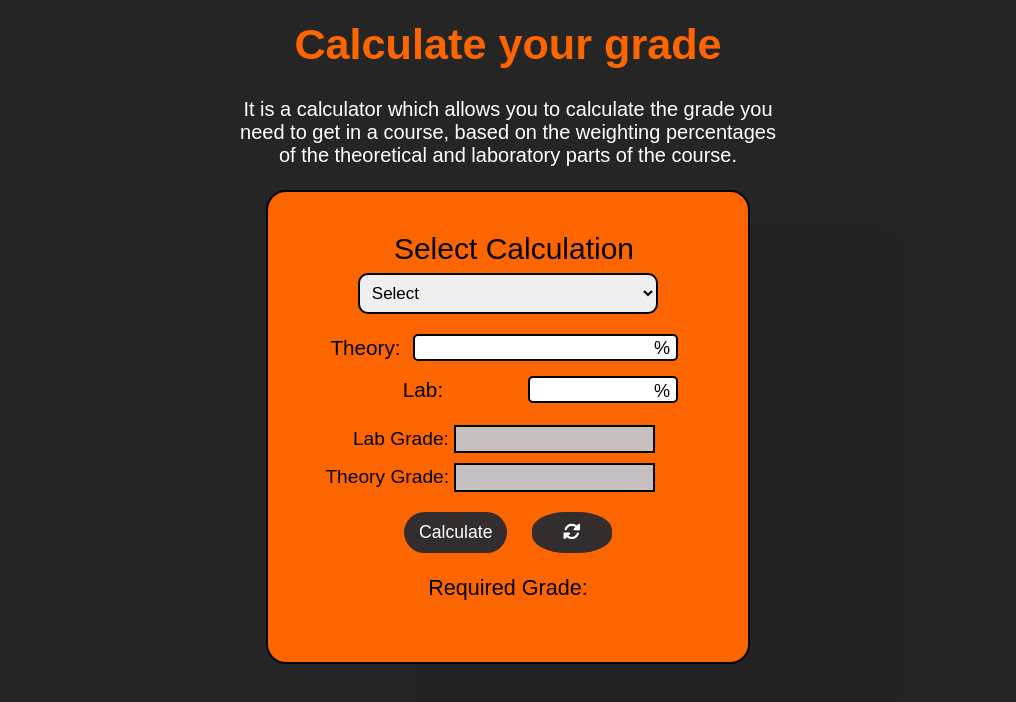
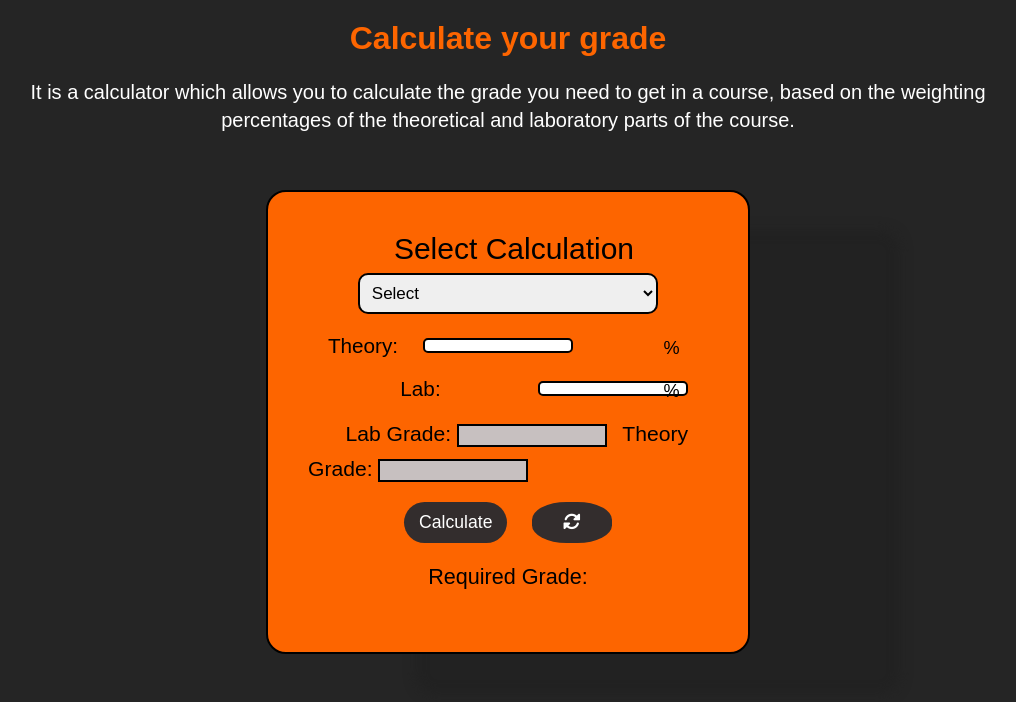
Before and after one commit to labrospan/UniCalculator, a plain HTML site: page index.html in a window 1280 px wide. Shown: the whole page, without its empty margins (132-1148 px from the left). Drawn offline with Linux system fonts and the light colour scheme.

Commit message:
Add files via upload

```diff
--- a/style.css
+++ b/style.css
@@ -5,12 +5,26 @@ body{
     margin: 40px;
     margin-top: 300px;
 
+    /* Every screen*/
+    font-size: 1em;
 }
 
 h1{
-    font-size: 2.7em;
+    font-size: 2.7vm;
     color: #fd6500;
     margin-top: -300px;
+
+    /* every screen*/
+    text-align: center;
+}
+
+/* every screen */
+label{
+    font-size: 1.1em;
+}
+
+input, button, select{
+    font-size: 1em;
 }
 
 .header{
@@ -24,9 +38,16 @@ h1{
 
 .par{
     font-size: 1.25em;
-    margin: 310px;
     margin-top: 10px;
     margin-bottom: 10px;
+
+    /* Every screen*/
+    max-width: 90%;
+    text-align: center;
+    word-wrap: break-word;
+    white-space: normal;
+    margin: 0 auto;
+    line-height: 1.4;
 }
 
 
@@ -80,7 +101,7 @@ input[type="number"]::-webkit-outer-spin-button{
     display: flex;
     justify-content: space-between;
     align-items: center; /*Align elements vertically*/
-    gap: 5px; /*Space between elements*/
+    gap: 10px; /*Space between elements*/
     margin-bottom: 12px; /*Space betweem rows*/
     margin-top: -10px;
     margin-left: 19px;
@@ -88,6 +109,7 @@ input[type="number"]::-webkit-outer-spin-button{
 
     /* Every screen */
     flex-wrap: wrap;
+    width: 100%;
 }
 
 .input_row label{
@@ -206,6 +228,11 @@ button:hover{
 
 input[type="number"]{
     margin-bottom: 10px;
+
+    /*every screen*/
+    width: 100%;
+    max-width: 150px;
+    box-sizing: border-box;
 }
 
 select{
@@ -250,3 +277,15 @@ select{
     text-align: rifht; /* Align text properly */
     width: 70px;
 }
+
+
+@media screen and (max-width) {
+    .button_row{
+        flex-direction: column;
+        align-items: center;
+        gap: 10px;
+    }
+    .btn, .reset{
+        width: 80%;
+    }
+}
```
